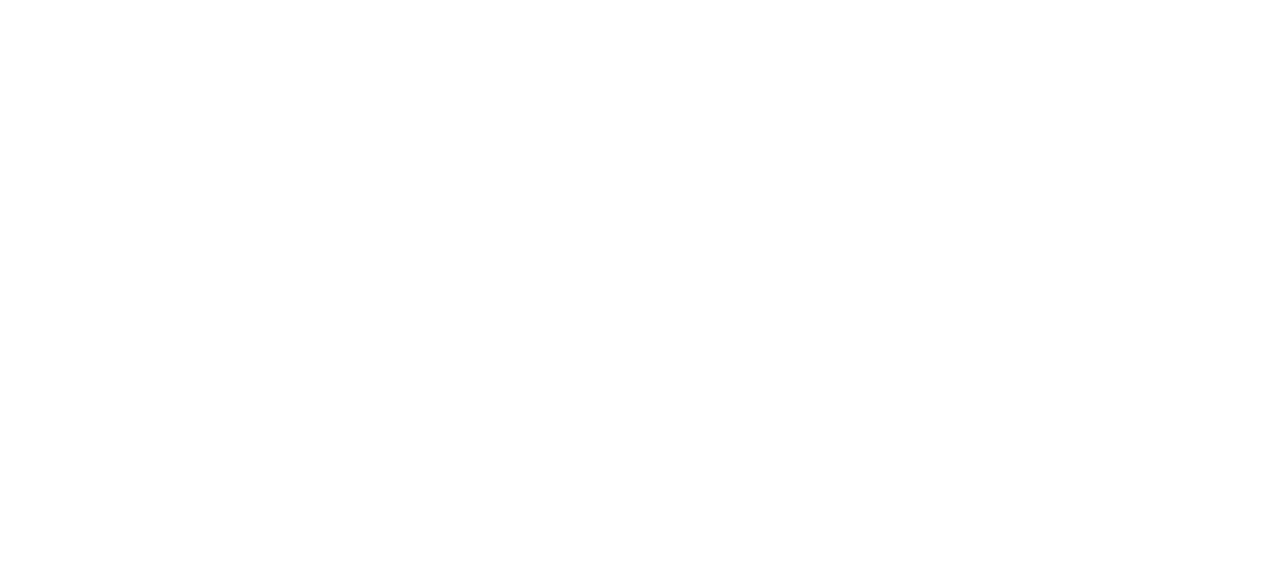
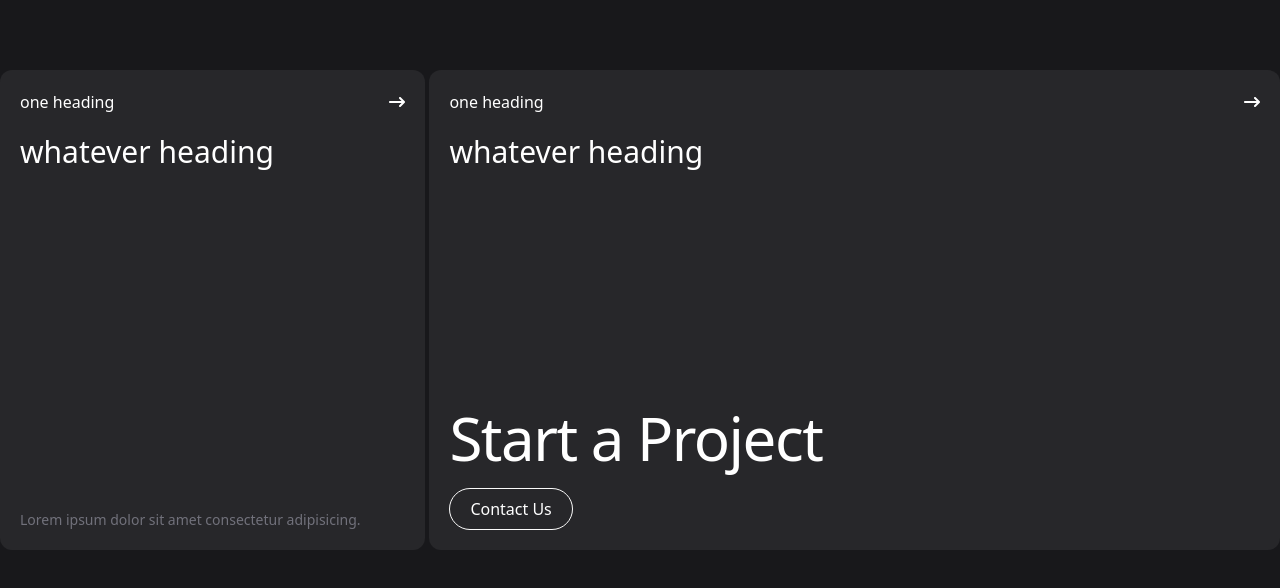
Before and after one commit to Mayank-Bajaj-22/Refokus-Clone, a React (Vite) app: page / in a window 1280 px wide. Shown: the part 7585-8173 px from the top of the page. Before the commit the page ends 7575 px from the top, so only its background shows below. Built offline with nearby package versions, Linux system fonts and the light colour scheme.

Commit message:
Cards and card coponent

```diff
--- a/src/App.jsx
+++ b/src/App.jsx
@@ -4,6 +4,7 @@ import Work from './Components/Work'
 import Stripes from './Components/Stripes'
 import Products from './Components/Products'
 import Marquees from './Components/Marquees'
+import Cards from './Components/Cards'
 
 function App() {
   return (
@@ -13,6 +14,7 @@ function App() {
       <Stripes />
       <Products />
       <Marquees />
+      <Cards />
     </div>
   )
 }
--- /dev/null
+++ b/src/Components/Card.jsx
@@ -0,0 +1,35 @@
+import React from "react";
+import { FaArrowRightLong } from "react-icons/fa6";
+
+function Card({ width, start, para, hover }) {
+  return (
+    <div className={`${width} hover:${hover} bg-zinc-800 p-5 rounded-xl min-h-[30rem] flex flex-col justify-between`}>
+      <div className="w-full">
+        <div className="w-full flex items-center justify-between">
+          <h3>one heading</h3>
+          <FaArrowRightLong />
+        </div>
+        <h1 className="text-3xl font-medium mt-5">whatever heading</h1>
+      </div>
+      <div className="down w-full">
+        {start && (
+          <>
+            <h1 className=" text-6xl font-semi-bold tracking-tight leading-none">
+              Start a Project
+            </h1>
+            <button className="rounded-full py-2 px-5 mt-5 border border-zinc-50">
+              Contact Us
+            </button>
+          </>
+        )}
+        {para && (
+          <p className="text-sm text-zinc-500 font-medium">
+            Lorem ipsum dolor sit amet consectetur adipisicing.
+          </p>
+        )}
+      </div>
+    </div>
+  );
+}
+
+export default Card;
--- /dev/null
+++ b/src/Components/Cards.jsx
@@ -0,0 +1,17 @@
+import React from "react";
+import Card from "./Card";
+
+function Cards() {
+  return (
+    <div className="w-full">
+      <div className="w-full">
+        <div className="max-w-screen-xl mx-auto py-20 gap-1 flex">
+          <Card width ={"basis-1/3"} start={false} para={true} />
+          <Card width ={"basis-2/3"} start={true} para={false} hover={"bg-violet-600"} />
+        </div>
+      </div>
+    </div>
+  );
+}
+
+export default Cards;
```
